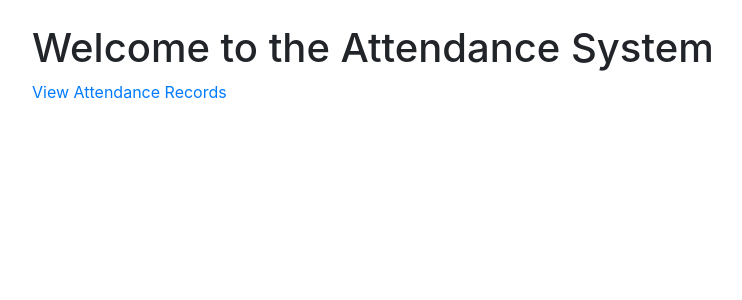
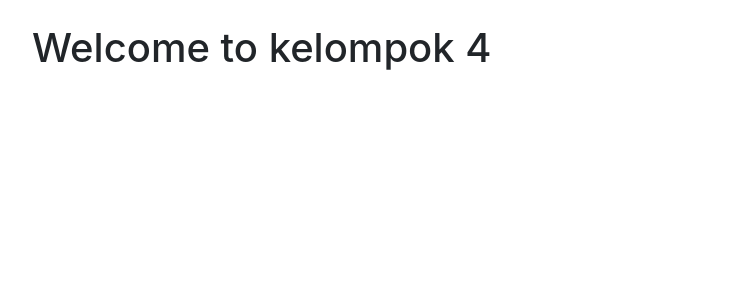
Before and after one commit to XIRPLkaryabangsa/simple-flask-attendance-lusia, a Flask app: page / in a window 1280 px wide. Shown: the part 56-356 px from the top of the page, without its empty margins (53-795 px from the left). Run offline with Flask 3, Linux system fonts and the light colour scheme; some libraries are stand-ins or nearby versions.

Commit message:
verified twice

```diff
--- a/templates/index.html
+++ b/templates/index.html
@@ -1,8 +1,5 @@
 {% extends "base.html" %}
 {% block title %}Home{% endblock %}
 {% block content %}
-    <h1>Welcome to the Attendance System</h1>
-    <p>
-        <a href="/absensi">View Attendance Records</a>
-    </p>
+    <h1>Welcome to kelompok 4 </h1>
 {% endblock %}
```
